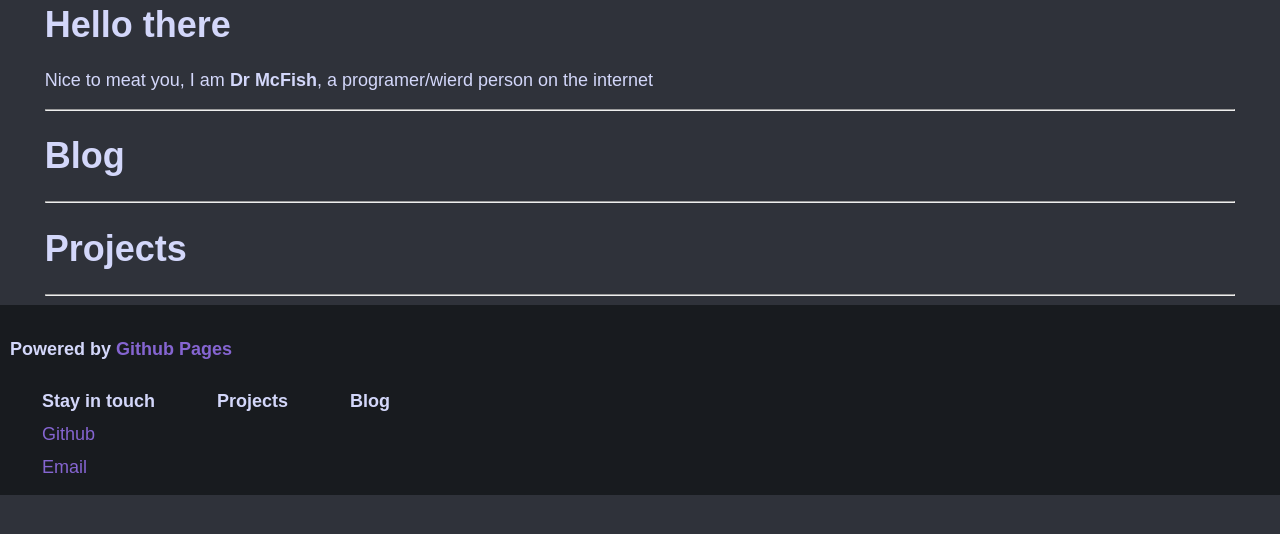
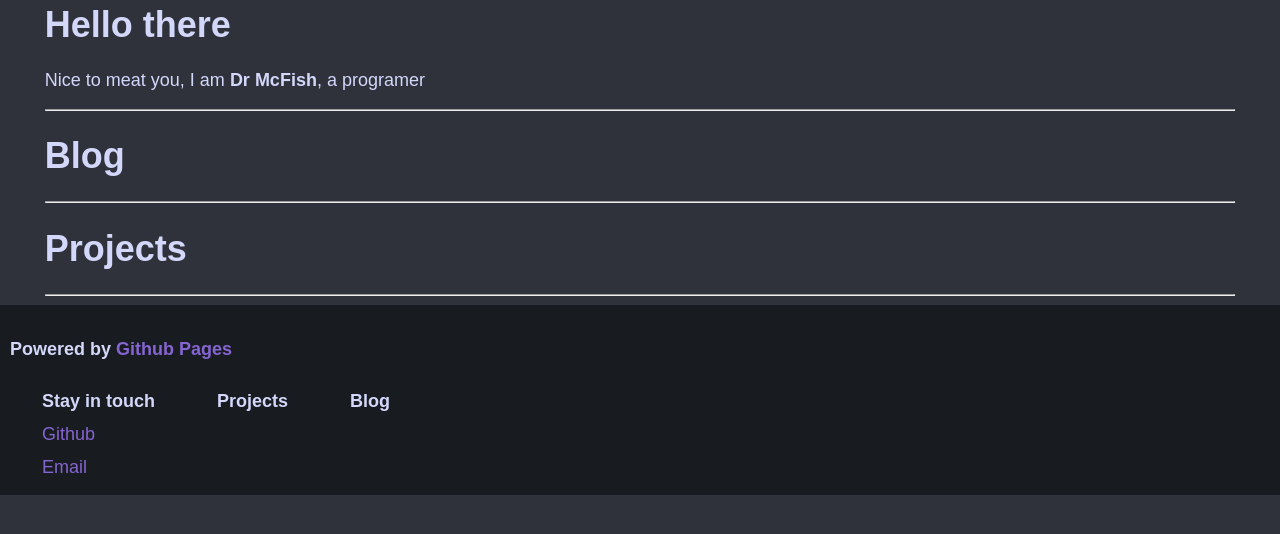
Before and after one commit to Dr-McFish/dr-mcfish.github.io, a plain HTML site: page index.html in a window 1280 px wide. Shown: the part 150-684 px from the top of the page. Drawn offline with Linux system fonts and the light colour scheme.

Commit message:
Update index.html

```diff
--- a/index.html
+++ b/index.html
@@ -24,7 +24,7 @@
 				<h1>Hello there</h1>
 				<p>
 					Nice to meat you, I am <strong>Dr McFish</strong>, a
-					programer/wierd person on the internet
+					programer
 				</p>
 				<!-- TODO: add better bio -->
 			</div>
```
